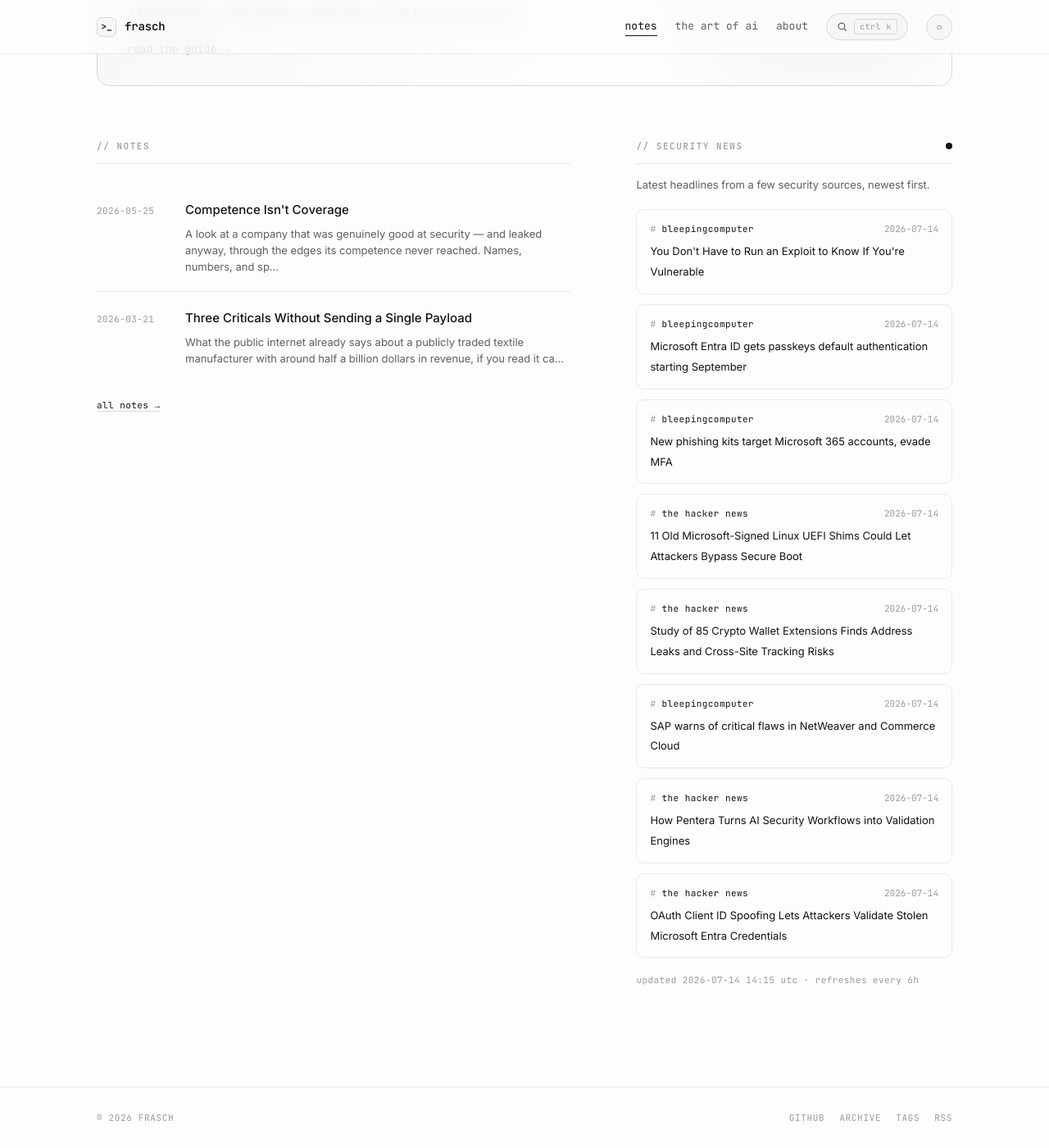
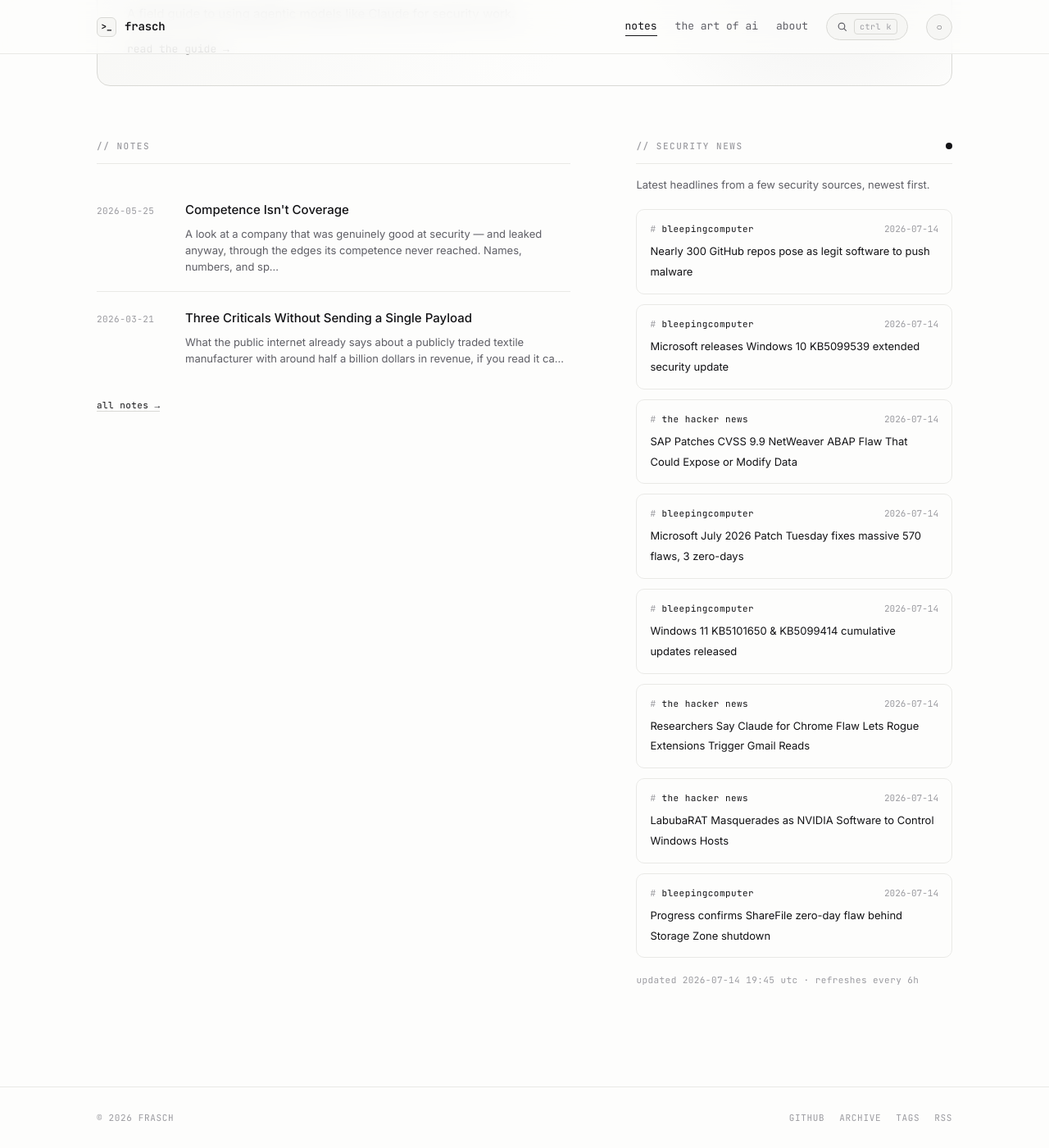
Before and after one commit to whoisfrasch/frasch, a Jekyll site: the page built from index.html, in a window 1280 px wide and 1400 px high, scrolled down 615 px. Shown: the whole window at 82% size. Built offline with Jekyll 4.4.1, drawn with Linux system fonts in a browser that asks for light colours.

Commit message:
Refresh security news feed

```diff
--- a/_data/news.json
+++ b/_data/news.json
@@ -1,53 +1,53 @@
 {
-  "updated": "2026-07-14T14:15:32Z",
+  "updated": "2026-07-14T19:45:31Z",
   "items": [
     {
       "source": "bleepingcomputer",
-      "title": "You Don't Have to Run an Exploit to Know If You're Vulnerable",
-      "link": "https://www.bleepingcomputer.com/news/security/you-dont-have-to-run-an-exploit-to-know-if-youre-vulnerable/",
-      "date": "2026-07-14T14:00:10Z"
+      "title": "Nearly 300 GitHub repos pose as legit software to push malware",
+      "link": "https://www.bleepingcomputer.com/news/security/nearly-300-github-repos-pose-as-legit-software-to-push-malware/",
+      "date": "2026-07-14T19:15:17Z"
     },
     {
       "source": "bleepingcomputer",
-      "title": "Microsoft Entra ID gets passkeys default authentication starting September",
-      "link": "https://www.bleepingcomputer.com/news/microsoft/microsoft-entra-id-gets-passkeys-default-authentication-starting-september/",
-      "date": "2026-07-14T12:49:56Z"
+      "title": "Microsoft releases Windows 10 KB5099539 extended security update",
+      "link": "https://www.bleepingcomputer.com/news/microsoft/microsoft-releases-windows-10-kb5099539-extended-security-update/",
+      "date": "2026-07-14T18:49:28Z"
+    },
+    {
+      "source": "the hacker news",
+      "title": "SAP Patches CVSS 9.9 NetWeaver ABAP Flaw That Could Expose or Modify Data",
+      "link": "https://thehackernews.com/2026/07/sap-patches-cvss-99-netweaver-abap-flaw.html",
+      "date": "2026-07-14T18:17:57Z"
     },
     {
       "source": "bleepingcomputer",
-      "title": "New phishing kits target Microsoft 365 accounts, evade MFA",
-      "link": "https://www.bleepingcomputer.com/news/security/new-phishing-kits-target-microsoft-365-accounts-evade-mfa/",
-      "date": "2026-07-14T12:49:00Z"
+      "title": "Microsoft July 2026 Patch Tuesday fixes massive 570 flaws, 3 zero-days",
+      "link": "https://www.bleepingcomputer.com/news/microsoft/microsoft-july-2026-patch-tuesday-fixes-massive-570-flaws-3-zero-days/",
+      "date": "2026-07-14T18:01:36Z"
+    },
+    {
+      "source": "bleepingcomputer",
+      "title": "Windows 11 KB5101650 & KB5099414 cumulative updates released",
+      "link": "https://www.bleepingcomputer.com/news/microsoft/windows-11-kb5101650-and-kb5099414-cumulative-updates-released/",
+      "date": "2026-07-14T17:41:16Z"
     },
     {
       "source": "the hacker news",
-      "title": "11 Old Microsoft-Signed Linux UEFI Shims Could Let Attackers Bypass Secure Boot",
-      "link": "https://thehackernews.com/2026/07/11-old-microsoft-signed-linux-uefi.html",
-      "date": "2026-07-14T12:46:18Z"
+      "title": "Researchers Say Claude for Chrome Flaw Lets Rogue Extensions Trigger Gmail Reads",
+      "link": "https://thehackernews.com/2026/07/claude-for-chrome-flaw-lets-other.html",
+      "date": "2026-07-14T17:27:23Z"
     },
     {
       "source": "the hacker news",
-      "title": "Study of 85 Crypto Wallet Extensions Finds Address Leaks and Cross-Site Tracking Risks",
-      "link": "https://thehackernews.com/2026/07/study-of-85-crypto-wallet-extensions.html",
-      "date": "2026-07-14T11:55:00Z"
+      "title": "LabubaRAT Masquerades as NVIDIA Software to Control Windows Hosts",
+      "link": "https://thehackernews.com/2026/07/labubarat-masquerades-as-nvidia.html",
+      "date": "2026-07-14T16:52:37Z"
     },
     {
       "source": "bleepingcomputer",
-      "title": "SAP warns of critical flaws in NetWeaver and Commerce Cloud",
-      "link": "https://www.bleepingcomputer.com/news/security/sap-warns-of-critical-flaws-in-netweaver-and-commerce-cloud/",
-      "date": "2026-07-14T11:42:21Z"
-    },
-    {
-      "source": "the hacker news",
-      "title": "How Pentera Turns AI Security Workflows into Validation Engines",
-      "link": "https://thehackernews.com/2026/07/how-pentera-turns-ai-security-workflows.html",
-      "date": "2026-07-14T11:30:00Z"
-    },
-    {
-      "source": "the hacker news",
-      "title": "OAuth Client ID Spoofing Lets Attackers Validate Stolen Microsoft Entra Credentials",
-      "link": "https://thehackernews.com/2026/07/oauth-client-id-spoofing-lets-attackers.html",
-      "date": "2026-07-14T11:21:35Z"
+      "title": "Progress confirms ShareFile zero-day flaw behind Storage Zone shutdown",
+      "link": "https://www.bleepingcomputer.com/news/security/progress-confirms-sharefile-zero-day-flaw-behind-storage-zone-shutdown/",
+      "date": "2026-07-14T16:08:47Z"
     }
   ]
 }
```
